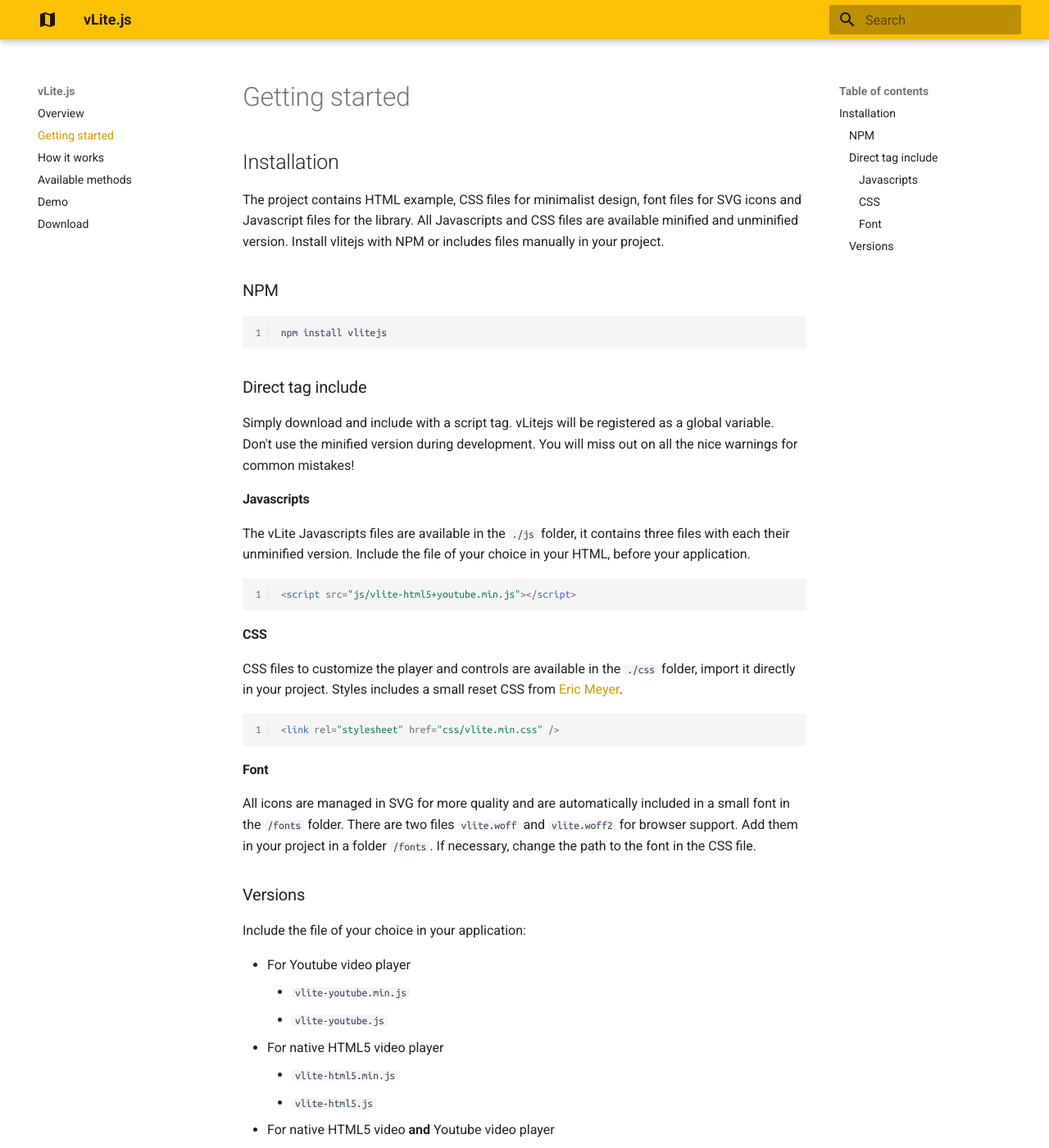
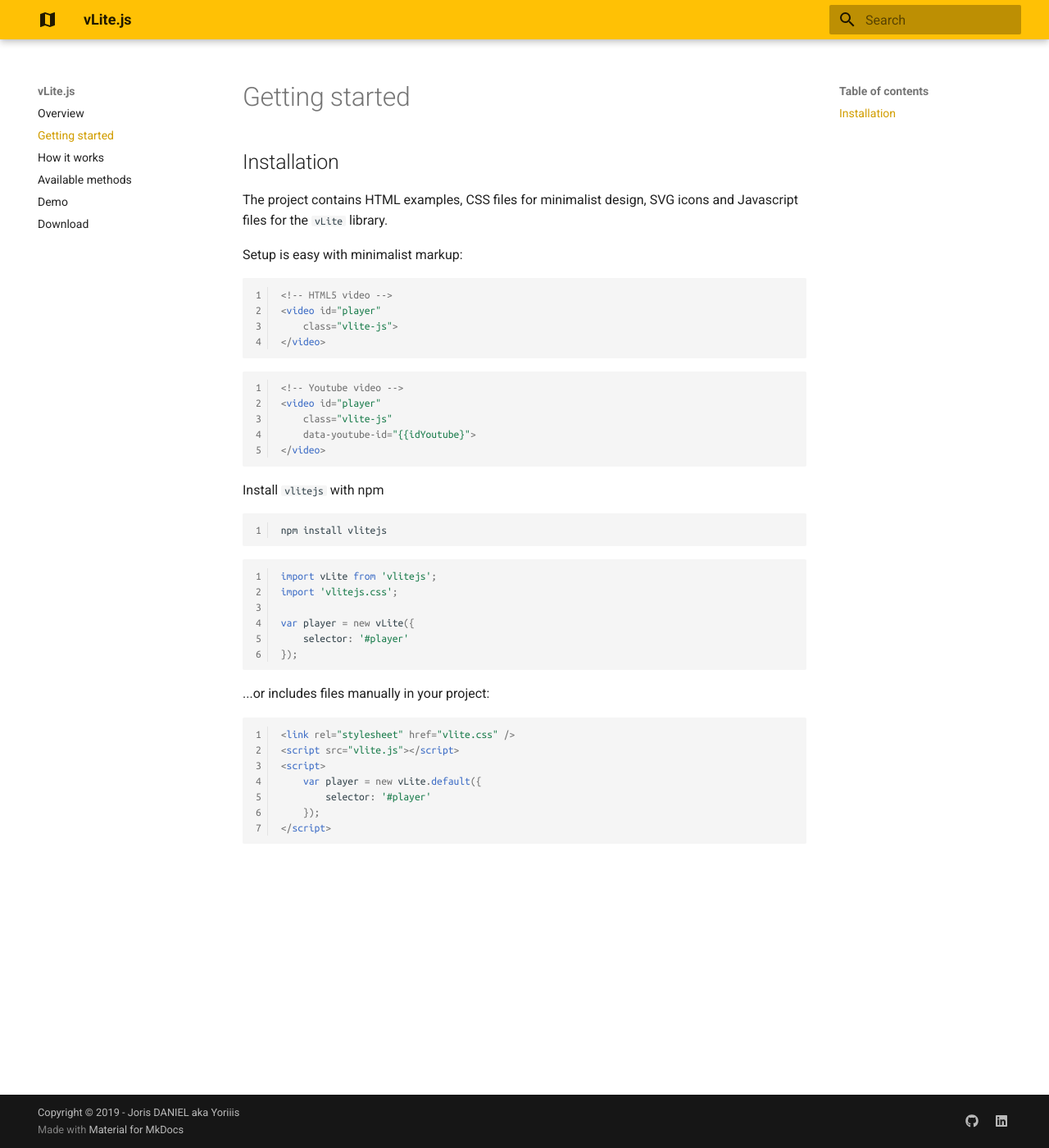
Before and after one commit to vlitejs/vlite, an MkDocs documentation site: the page built from docs/getting-started.md, in a window 1280 px wide and 1400 px high. Shown: the whole window at 82% size. Built offline with MkDocs 1.6.1 and Material for MkDocs 9.7.7, drawn with Linux system fonts in a browser that asks for light colours; some of the changed text lies outside the part shown.

Commit message:
Update docs

````diff
--- a/docs/getting-started.md
+++ b/docs/getting-started.md
@@ -3,52 +3,52 @@
 
 ## Installation
 
-The project contains HTML example, CSS files for minimalist design, font files for SVG icons and Javascript files for the library. All Javascripts and CSS files are available minified and unminified version. Install vlitejs with NPM or includes files manually in your project.
+The project contains HTML examples, CSS files for minimalist design, SVG icons and Javascript files for the `vLite` library.
 
-### NPM
+Setup is easy with minimalist markup:
+
+```html
+<!-- HTML5 video -->
+<video id="player"
+    class="vlite-js">
+</video>
+```
+
+```html
+<!-- Youtube video -->
+<video id="player"
+    class="vlite-js"
+    data-youtube-id="{{idYoutube}">
+</video>
+```
+
+Install `vlitejs` with npm
 
 ```shell
 npm install vlitejs
 ```
 
-### Direct tag include
+```javascript
+import vLite from 'vlitejs';
+import 'vlitejs.css';
 
-Simply download and include with a script tag. vLitejs will be registered as a global variable.<br />
-Don't use the minified version during development. You will miss out on all the nice warnings for common mistakes!
+var player = new vLite({
+    selector: '#player'
+});
+```
 
-#### Javascripts
-
-The vLite Javascripts files are available in the `./js` folder, it contains three files with each their unminified version. Include the file of your choice in your HTML, before your application.
+...or includes files manually in your project:
 
 ```html
-<script src="js/vlite-html5+youtube.min.js"></script>
+<link rel="stylesheet" href="vlite.css" />
+<script src="vlite.js"></script>
+<script>
+    var player = new vLite.default({
+        selector: '#player'
+    });
+</script>
+
 ```
-
-#### CSS
-
-CSS files to customize the player and controls are available in the `./css` folder, import it directly in your project. Styles includes a small reset CSS from <a href="https://meyerweb.com/eric/tools/css/reset/" target="_blank" title="Reset CSS">Eric Meyer</a>.
-
-```html
-<link rel="stylesheet" href="css/vlite.min.css" />
-```
-
-#### Font
-
-All icons are managed in SVG for more quality and are automatically included in a small font in the `/fonts` folder. There are two files `vlite.woff` and `vlite.woff2` for browser support. Add them in your project in a folder `/fonts`. If necessary, change the path to the font in the CSS file.
-
-### Versions
-
-Include the file of your choice in your application:
-
-* For Youtube video player
-    * `vlite-youtube.min.js`
-    * `vlite-youtube.js`
-* For native HTML5 video player
-    * `vlite-html5.min.js`
-    * `vlite-html5.js`
-* For native HTML5 video __and__ Youtube video player
-    * `vlite-html5+youtube.min.js`
-    * `vlite-html5+youtube.js`
 
 <script>
   ((window.gitter = {}).chat = {}).options = {
````
Also changed, not shown: docs/how-it-works.md (+6 -7 lines), docs/index.md (+5 -3 lines).
